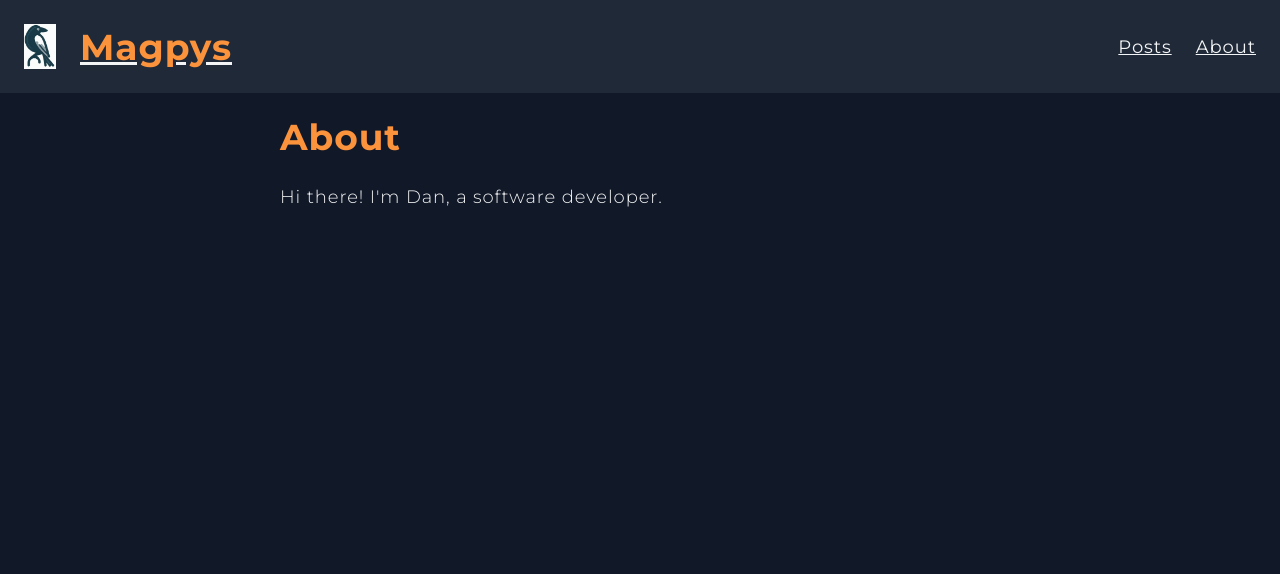
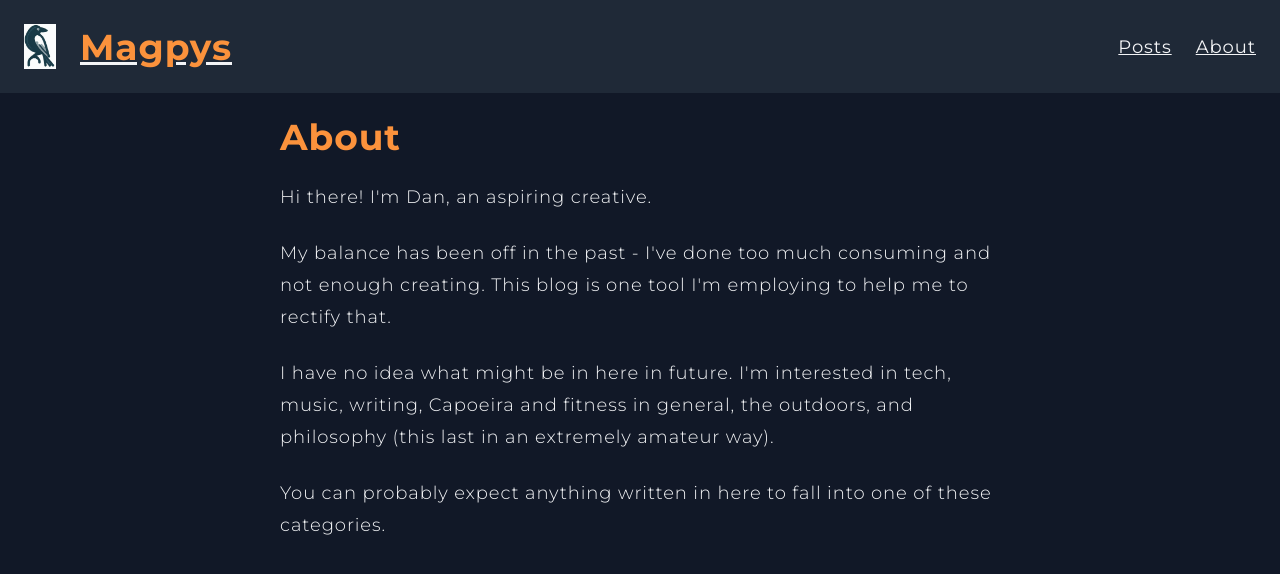
Before and after one commit to magpys/dan-blog, a Next.js app: page /about in a window 1280 px wide. Shown: the top 574 px of the page. Built offline with nearby package versions, Linux system fonts and the light colour scheme.

Commit message:
add basic tracking, add more about info

```diff
--- a/app/about/page.tsx
+++ b/app/about/page.tsx
@@ -2,7 +2,21 @@ export default function Page(): JSX.Element {
   return (
     <div className={`flex flex-col gap-6`}>
       <h1>About</h1>
-      <p>Hi there! I&#39;m Dan, a software developer.</p>
+      <p>Hi there! I&#39;m Dan, an aspiring creative.</p>
+      <p>
+        My balance has been off in the past - I&#39;ve done too much consuming
+        and not enough creating. This blog is one tool I&#39;m employing to help
+        me to rectify that.
+      </p>
+      <p>
+        I have no idea what might be in here in future. I&#39;m interested in
+        tech, music, writing, Capoeira and fitness in general, the outdoors, and
+        philosophy (this last in an extremely amateur way).
+      </p>
+      <p>
+        You can probably expect anything written in here to fall into one of
+        these categories.
+      </p>
     </div>
   );
 }
--- a/app/layout.tsx
+++ b/app/layout.tsx
@@ -3,6 +3,7 @@ import "./globals.css";
 import Link from "next/link";
 import Image from "next/image";
 import { Montserrat } from "next/font/google";
+import Script from "next/script";
 
 const montserrat = Montserrat({ subsets: ["latin"] });
 
@@ -18,6 +19,14 @@ export default function RootLayout({
 }>) {
   return (
     <html lang="en" className={montserrat.className}>
+      <head>
+        <Script
+          src="//gc.zgo.at/count.js"
+          data-goatcounter="https://magpys.goatcounter.com/count"
+          strategy="lazyOnload"
+        />
+        <title>Magpys</title>
+      </head>
       <body className={`antialiased min-h-screen`}>
         <header className={`bg-gray-800 flex items-center justify-between p-6`}>
           <Link href={"/"} className={"flex gap-6 items-center"}>
```
Also changed, not shown: 1 other file (tests, documents, lock files or other folders).
